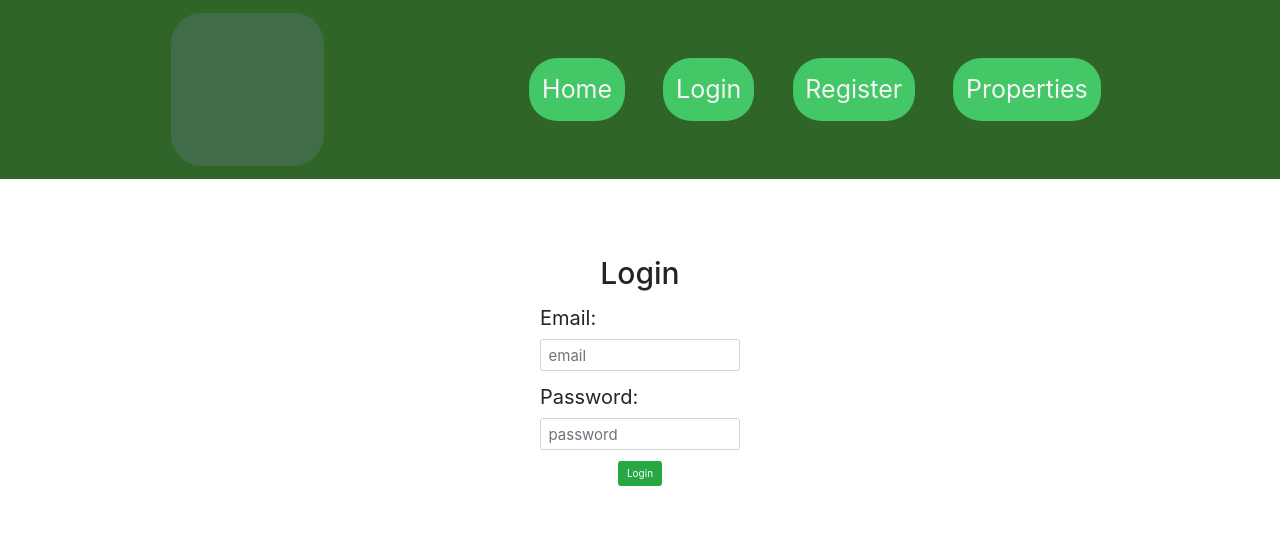
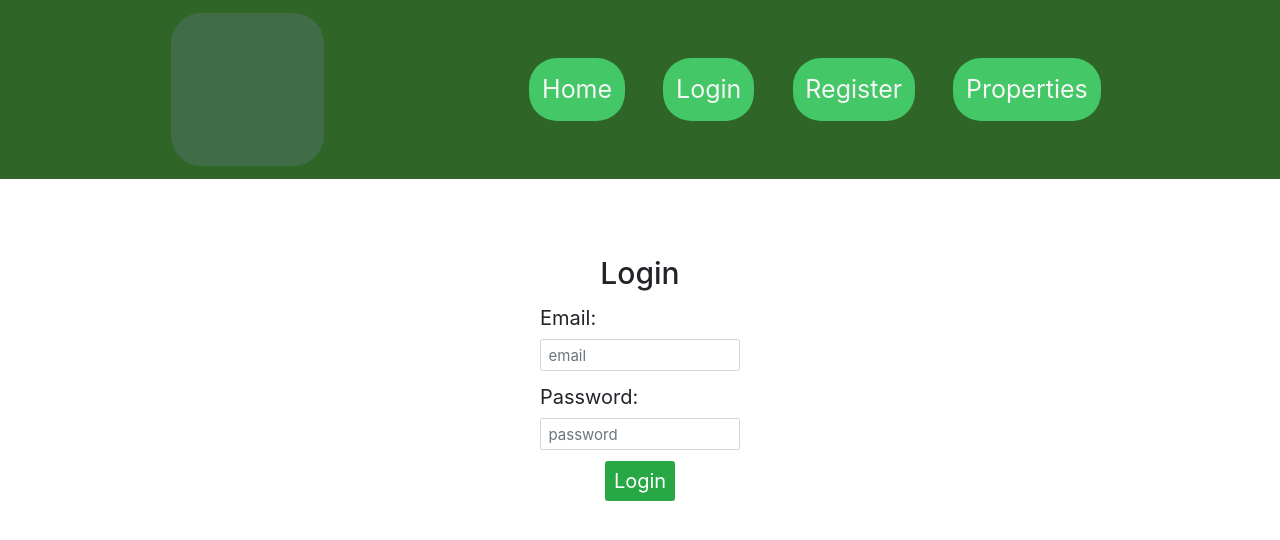
Before and after one commit to DeeDowns/front-end, a React (Create React App) app: page /login in a window 1280 px wide. Shown: the top 540 px of the page. Built offline with nearby package versions, Linux system fonts and the light colour scheme; no server answers.

Commit message:
bigger font-size for login/register

```diff
--- a/src/styles/Login.css
+++ b/src/styles/Login.css
@@ -12,6 +12,9 @@ form label {
   text-align: left;
 }
 
+form .btn {
+  font-size: 2rem;
+}
 
 .form-group {
   margin: 0 auto;
```
